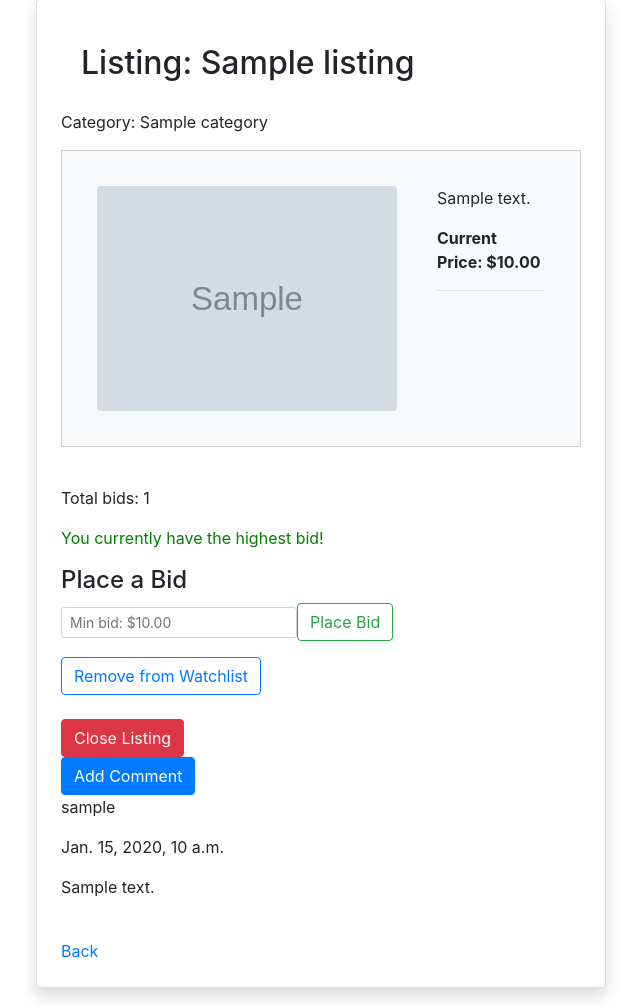
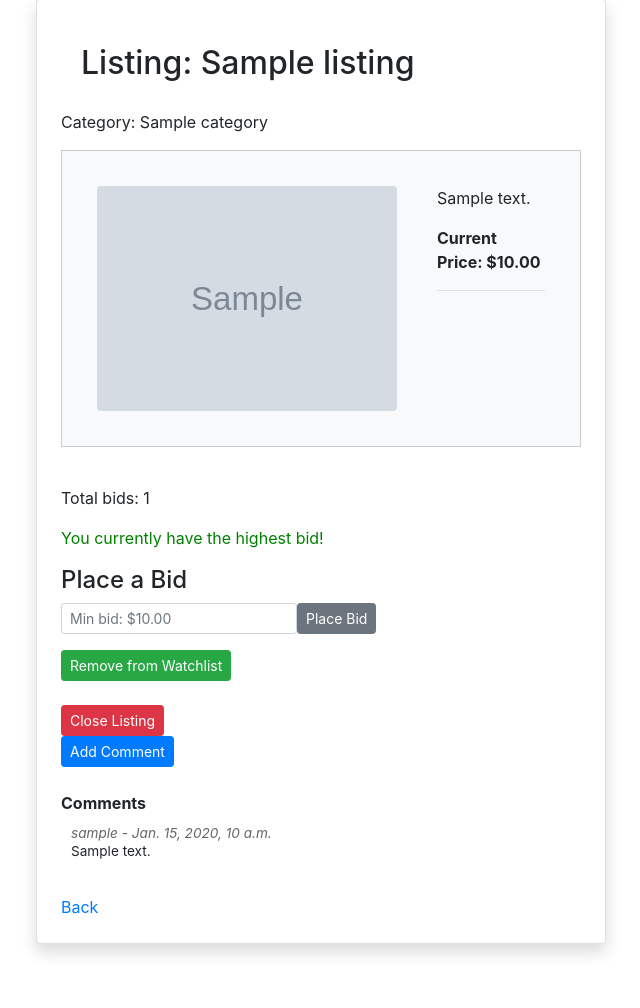
Before and after one commit to ctammb/WebProgramming, a Django app: page /listing/1 in a window 1280 px wide. Shown: the part 209-1217 px from the top of the page, without its empty margins (319-959 px from the left). After the commit the page ends 1164 px from the top, so only its background shows below. Run offline with Django 3.2, Linux system fonts and the light colour scheme; a user stored in the database is signed in; tables that the repository leaves empty hold one stand-in row (values such as "Sample post"); grey boxes marked "Sample" are stand-in pictures; some libraries are stand-ins or nearby versions.

Commit message:
styled comments

```diff
--- a/commerce/auctions/static/auctions/styles.css
+++ b/commerce/auctions/static/auctions/styles.css
@@ -2,15 +2,36 @@ body {
     padding: 20px;
     }
 
-    .bid {
-        background-color:#f0f0f0;
-        padding: 10px;
+.bid {
+    background-color:#f0f0f0;
+    padding: 10px;
     }
 .center-box {
     width: auto;
     background-color: #f0f0f0;
     text-align: center;
 }
+
+.comment-box {
+    margin: 10px;
+}
+
+.comment-box p {
+    font-size: 0.85rem;
+    margin: 0;
+    padding: 0;
+    line-height: 1.3;
+}
+
+.comment-details {
+    color: #666;
+    font-style: italic;
+}
+
+.comment-text {
+    margin-top: 4px;
+}
+
 
 .listing-content {
     background-color: #f0f0f0;
--- a/commerce/auctions/templates/auctions/listing.html
+++ b/commerce/auctions/templates/auctions/listing.html
@@ -35,7 +35,7 @@
             <form method="post" action="{% url 'listing' listing.id %}" class="d-flex align-items-center gap-3 mb-3">
                 {% csrf_token %}
                 {{ form.amount|add_class:"form-control form-control-sm w-auto" }}
-                <button type="submit" class="btn btn-outline-success">Place Bid</button>
+                <button type="submit" class="btn btn-secondary btn-sm">Place Bid</button>
 
                 {% if form.amount.errors %}
                     <div class="text-danger small mt-2">
@@ -47,7 +47,7 @@
                     <div class="d-flex flex-wrap gap-1 align-items-center">
                         <form action="{% url 'toggle_watchlist' listing.id %}" method="post" class="d-flex flex-wrap align-items-center gap-3">
                             {% csrf_token %}
-                            <button type="submit" class="btn btn-outline-primary">
+                            <button type="submit" class="btn btn-success btn-sm">
                                 {% if is_watching %}
                                     Remove from Watchlist
                                 {% else %}
@@ -60,7 +60,7 @@
                     {% if is_owner %}
                         <form action="{% url 'close_listing' listing.id %}" method="post">
                             {% csrf_token %}
-                            <button type="submit" class="btn btn-danger">Close Listing</button>
+                            <button type="submit" class="btn btn-danger btn-sm">Close Listing</button>
                         </form>
                     {% endif %}
 
@@ -76,14 +76,17 @@
 
             <form action="{% url 'add_comment' listing.id %}" method="post">
                 {% csrf_token %}
-                <button type="submit" class="btn btn-primary">Add Comment</button>
+                <button type="submit" class="btn btn-primary btn-sm">Add Comment</button>
             </form>
+            <br>
+            {% if comments %}
+            <strong>Comments</strong>
+                {% for comment in comments %}
+                    <div class="comment-box">
+                        <p class="comment-details">{{ comment.user }} - {{ comment.created_at }}</p>
 
-            {% if comments %}
-                {% for comment in comments %}
-                <p>{{ comment.user }}</p>
-                <p>{{ comment.created_at }}</p>
-                <p>{{ comment.content }}</p>
+                        <p class="comment-text">{{ comment.content }}</p>
+                    </div>
                 {% endfor %}
             {% endif %}
 
```
